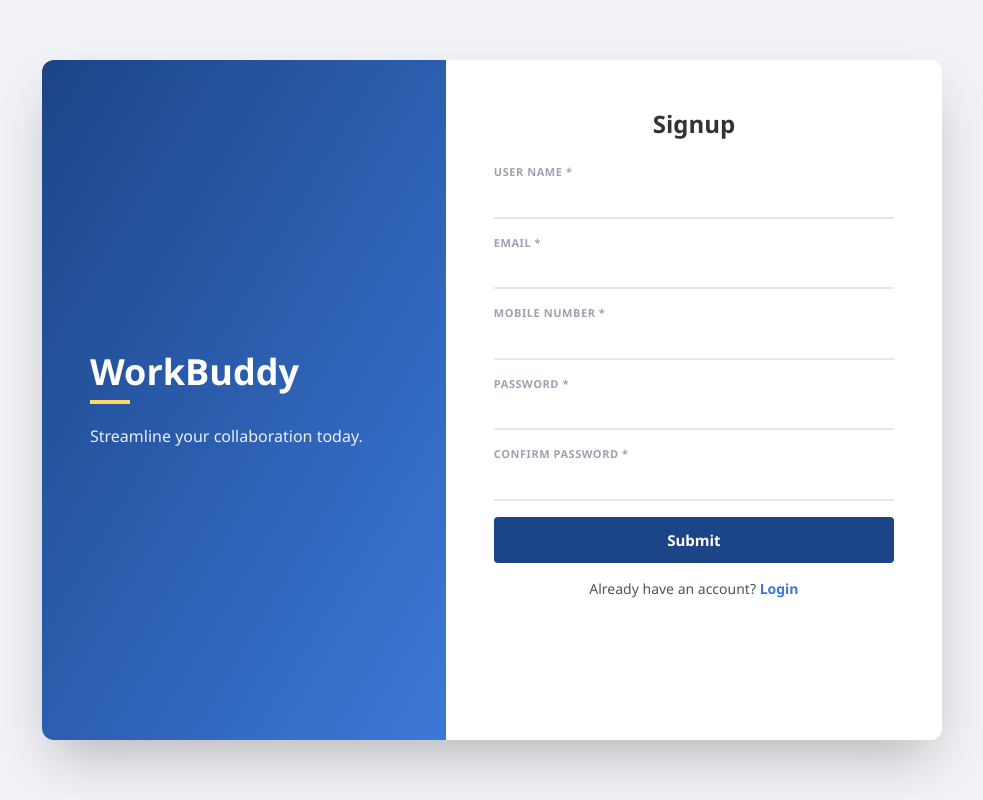
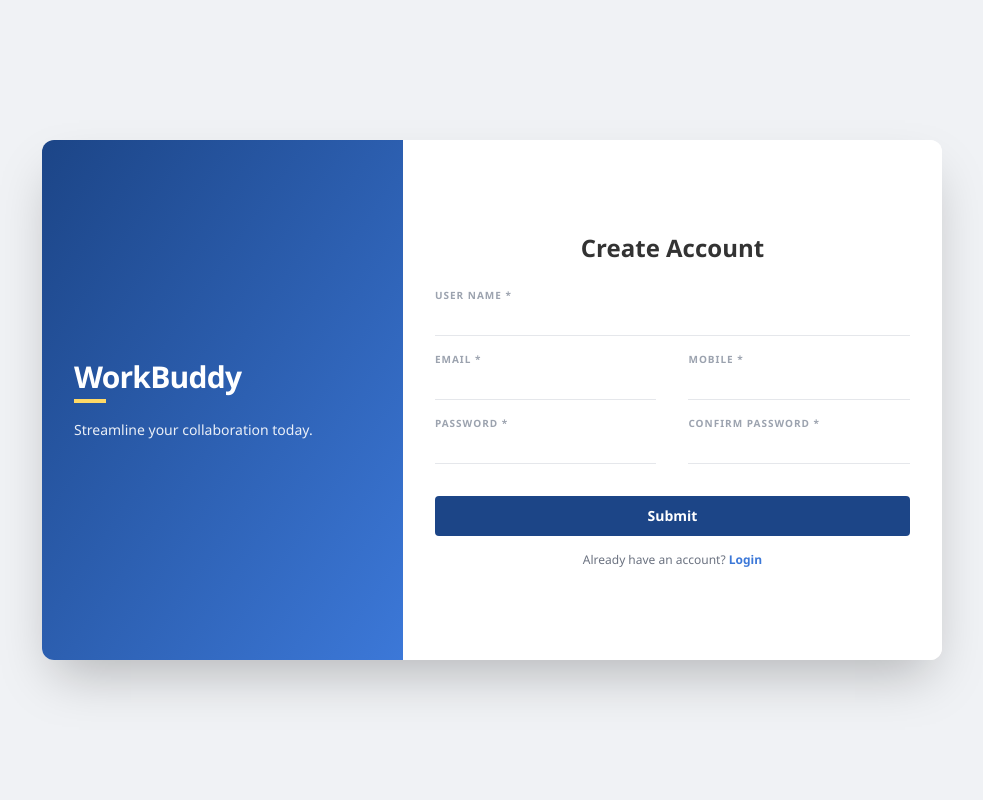
Before and after one commit to imakashy00/emp-management-portal, a React (Create React App) app in the folder reactapp/: page /signup in a window 1280 px wide. Shown: the whole page, without its empty margins (148-1131 px from the left). Built offline with nearby package versions, Linux system fonts and the light colour scheme.

Commit message:
Signup no scroll

```diff
--- a/reactapp/src/App.js
+++ b/reactapp/src/App.js
@@ -25,7 +25,7 @@ function App() {
       {/* Minimal layout routes to make navigation coherent with tests */}
       <Routes>
         {/* Public pages */}
-        <Route path="/" element={<HomePage />} />
+        <Route path="/" element={<Login />} />
         <Route path="/login" element={<Login />} />
         <Route path="/signup" element={<Signup />} />
         <Route path="/error" element={<ErrorPage />} />
--- a/reactapp/src/Components/Signup.jsx
+++ b/reactapp/src/Components/Signup.jsx
@@ -10,11 +10,11 @@ const Signup = () => {
 
   const validate = () => {
     let tempErrors = {};
-    if (!formData.userName) tempErrors.userName = "User Name is required";
-    if (!formData.email) tempErrors.email = "Email is required";
-    if (!formData.mobile) tempErrors.mobile = "Mobile is required";
-    if (formData.password.length < 6) tempErrors.password = "Min 6 characters required";
-    if (formData.password !== formData.confirmPassword) tempErrors.confirmPassword = "Passwords match error";
+    if (!formData.userName) tempErrors.userName = "Required";
+    if (!formData.email) tempErrors.email = "Required";
+    if (!formData.mobile) tempErrors.mobile = "Required";
+    if (formData.password.length < 6) tempErrors.password = "Min 6 chars";
+    if (formData.password !== formData.confirmPassword) tempErrors.confirmPassword = "Mismatch";
 
     setErrors(tempErrors);
     return Object.keys(tempErrors).length === 0;
@@ -29,81 +29,92 @@ const Signup = () => {
   };
 
   return (
-    <div className="min-h-screen flex items-center justify-center bg-[#f0f2f5] p-4 font-['Segoe_UI',sans-serif]">
-      <div className="flex flex-col md:flex-row w-full max-w-[900px] h-auto md:h-[680px] bg-white rounded-xl overflow-hidden shadow-2xl">
+    // Changed min-h-screen to h-screen and added overflow-hidden
+    <div className="h-screen w-screen flex items-center justify-center bg-[#f0f2f5] overflow-hidden font-['Segoe_UI',sans-serif]">
+      {/* Reduced max-height to ensure it fits on all laptop screens */}
+      <div className="flex flex-col md:flex-row w-full max-w-[900px] h-auto md:h-[520px] bg-white rounded-xl overflow-hidden shadow-2xl mx-4">
 
-        {/* Left Side: Branding */}
-        <div className="flex-1 bg-gradient-to-br from-[#1C4587] to-[#3C78D8] text-white p-10 md:p-12 flex flex-col justify-center">
-          <h1 className="text-3xl md:text-4xl font-bold mb-2">WorkBuddy</h1>
-          <div className="w-10 h-1 bg-[#FFD966] mb-5"></div>
-          <p className="text-sm md:text-base leading-relaxed opacity-90">
+        {/* Left Side: Branding (Width reduced slightly to give form more room) */}
+        <div className="flex-1 bg-gradient-to-br from-[#1C4587] to-[#3C78D8] text-white p-8 flex flex-col justify-center">
+          <h1 className="text-3xl font-bold mb-1 tracking-tight">WorkBuddy</h1>
+          <div className="w-8 h-1 bg-[#FFD966] mb-4"></div>
+          <p className="text-sm leading-relaxed opacity-90">
             Streamline your collaboration today.
           </p>
         </div>
 
         {/* Right Side: Form */}
-        <div className="flex-[1.3] p-8 md:p-12 overflow-y-auto bg-white">
-          <h2 className="text-2xl font-bold text-center mb-6 text-[#333]">Signup</h2>
+        <div className="flex-[1.6] p-8 flex flex-col justify-center bg-white">
+          <h2 className="text-2xl font-bold text-center mb-6 text-[#333]">Create Account</h2>
 
-          <form onSubmit={handleSubmit} className="space-y-4">
-            <div className="group">
-              <label className="text-[11px] text-gray-400 font-bold uppercase tracking-wider block">User Name *</label>
+          <form onSubmit={handleSubmit}>
+            {/* Added Grid layout to fit inputs side-by-side */}
+            <div className="grid grid-cols-1 md:grid-cols-2 gap-x-8 gap-y-4">
+
+              {/* User Name - Full Width */}
+              <div className="md:col-span-2">
+                <label className="text-[10px] text-gray-400 font-bold uppercase tracking-widest block">User Name *</label>
                 <input
                   type="text"
-                className="w-full py-2 border-b-2 border-gray-200 outline-none focus:border-[#3C78D8] transition-colors text-sm"
+                  className="w-full py-1.5 border-b border-gray-200 outline-none focus:border-[#3C78D8] transition-colors text-sm"
                   onChange={(e)=>setFormData({...formData, userName:e.target.value})}
                 />
-              {errors.userName && <p className="text-[#CC0000] text-[11px] mt-1 font-medium">{errors.userName}</p>}
+                {errors.userName && <p className="text-[#CC0000] text-[10px] mt-0.5">{errors.userName}</p>}
               </div>
 
-            <div className="group">
-              <label className="text-[11px] text-gray-400 font-bold uppercase tracking-wider block">Email *</label>
+              {/* Email */}
+              <div>
+                <label className="text-[10px] text-gray-400 font-bold uppercase tracking-widest block">Email *</label>
                 <input
                   type="text"
-                className="w-full py-2 border-b-2 border-gray-200 outline-none focus:border-[#3C78D8] transition-colors text-sm"
+                  className="w-full py-1.5 border-b border-gray-200 outline-none focus:border-[#3C78D8] transition-colors text-sm"
                   onChange={(e)=>setFormData({...formData, email:e.target.value})}
                 />
-              {errors.email && <p className="text-[#CC0000] text-[11px] mt-1 font-medium">{errors.email}</p>}
+                {errors.email && <p className="text-[#CC0000] text-[10px] mt-0.5">{errors.email}</p>}
               </div>
 
-            <div className="group">
-              <label className="text-[11px] text-gray-400 font-bold uppercase tracking-wider block">Mobile Number *</label>
+              {/* Mobile Number */}
+              <div>
+                <label className="text-[10px] text-gray-400 font-bold uppercase tracking-widest block">Mobile *</label>
                 <input
                   type="number"
-                className="w-full py-2 border-b-2 border-gray-200 outline-none focus:border-[#3C78D8] transition-colors text-sm [appearance:textfield] [&::-webkit-outer-spin-button]:appearance-none [&::-webkit-inner-spin-button]:appearance-none"
+                  className="w-full py-1.5 border-b border-gray-200 outline-none focus:border-[#3C78D8] transition-colors text-sm [appearance:textfield] [&::-webkit-outer-spin-button]:appearance-none [&::-webkit-inner-spin-button]:appearance-none"
                   onChange={(e)=>setFormData({...formData, mobile:e.target.value})}
                 />
-              {errors.mobile && <p className="text-[#CC0000] text-[11px] mt-1 font-medium">{errors.mobile}</p>}
+                {errors.mobile && <p className="text-[#CC0000] text-[10px] mt-0.5">{errors.mobile}</p>}
               </div>
 
-            <div className="group">
-              <label className="text-[11px] text-gray-400 font-bold uppercase tracking-wider block">Password *</label>
+              {/* Password */}
+              <div>
+                <label className="text-[10px] text-gray-400 font-bold uppercase tracking-widest block">Password *</label>
                 <input
                   type="password"
-                className="w-full py-2 border-b-2 border-gray-200 outline-none focus:border-[#3C78D8] transition-colors text-sm"
+                  className="w-full py-1.5 border-b border-gray-200 outline-none focus:border-[#3C78D8] transition-colors text-sm"
                   onChange={(e)=>setFormData({...formData, password:e.target.value})}
                 />
-              {errors.password && <p className="text-[#CC0000] text-[11px] mt-1 font-medium">{errors.password}</p>}
+                {errors.password && <p className="text-[#CC0000] text-[10px] mt-0.5">{errors.password}</p>}
               </div>
 
-            <div className="group">
-              <label className="text-[11px] text-gray-400 font-bold uppercase tracking-wider block">Confirm Password *</label>
+              {/* Confirm Password */}
+              <div>
+                <label className="text-[10px] text-gray-400 font-bold uppercase tracking-widest block">Confirm Password *</label>
                 <input
                   type="password"
-                className="w-full py-2 border-b-2 border-gray-200 outline-none focus:border-[#3C78D8] transition-colors text-sm"
+                  className="w-full py-1.5 border-b border-gray-200 outline-none focus:border-[#3C78D8] transition-colors text-sm"
                   onChange={(e)=>setFormData({...formData, confirmPassword:e.target.value})}
                 />
-              {errors.confirmPassword && <p className="text-[#CC0000] text-[11px] mt-1 font-medium">{errors.confirmPassword}</p>}
+                {errors.confirmPassword && <p className="text-[#CC0000] text-[10px] mt-0.5">{errors.confirmPassword}</p>}
+              </div>
             </div>
 
             <button
               type="submit"
-              className="w-full bg-[#1C4587] hover:bg-[#153669] text-white py-3 rounded font-bold text-[15px] mt-4 transition-colors cursor-pointer"
+              className="w-full bg-[#1C4587] hover:bg-[#153669] text-white py-2.5 rounded font-bold text-sm mt-8 transition-colors cursor-pointer"
             >
               Submit
             </button>
 
-            <p className="text-center mt-4 text-sm text-gray-600">
+            <p className="text-center mt-4 text-xs text-gray-500">
               Already have an account?{' '}
               <span
                 className="text-[#3C78D8] font-bold cursor-pointer hover:underline"
```
Lines whose indentation alone changed are shown as unchanged.
